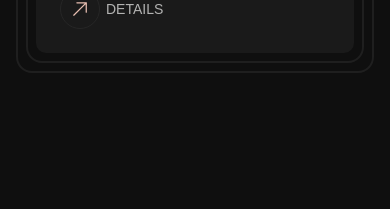
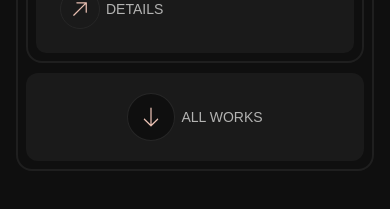
Before and after one commit to huynlee-pieces/study-fullstack, a plain HTML site: page day08/index.html in a window 390 px wide. Shown: the part 1187-1396 px from the top of the page. Before the commit the page ends 1310 px from the top, so only its background shows below. Drawn offline with Linux system fonts and the light colour scheme.

Commit message:
Update project fullstack - day 08

```diff
--- a/day08/css/style.css
+++ b/day08/css/style.css
@@ -300,6 +300,22 @@ ul {
     border-radius: 16px;
     padding: 8px;
   }
+
+  .section-footer {
+    background-color: #1A1A1A;
+    border-radius: 12px;
+    padding: 20px 30px;
+    margin-top: 10px;
+  }
+
+  .section-footer .button-with-icon .icon-wrapper {
+    padding: 13px;
+  }
+
+  .section-footer .button-with-icon .icon-wrapper {
+    background-color: #0F0F0F;
+    transform: rotate(135deg);
+  }
 }
 
 @media screen and (min-width: 750px) {
--- a/day08/index.html
+++ b/day08/index.html
@@ -142,6 +142,14 @@
           </div>
         </div>
       </div>
+      <div class="section-footer md:hidden">
+        <a href="https://www.google.com/" class="button-with-icon">
+          <span class="icon-wrapper">
+            <img src="./images/arrow.svg" alt="icon-arrow" class="icon medium">
+          </span>
+          <span class="text uppercase">All works</span>
+        </a>
+      </div>
     </div>
   </section>
 </body>
```
